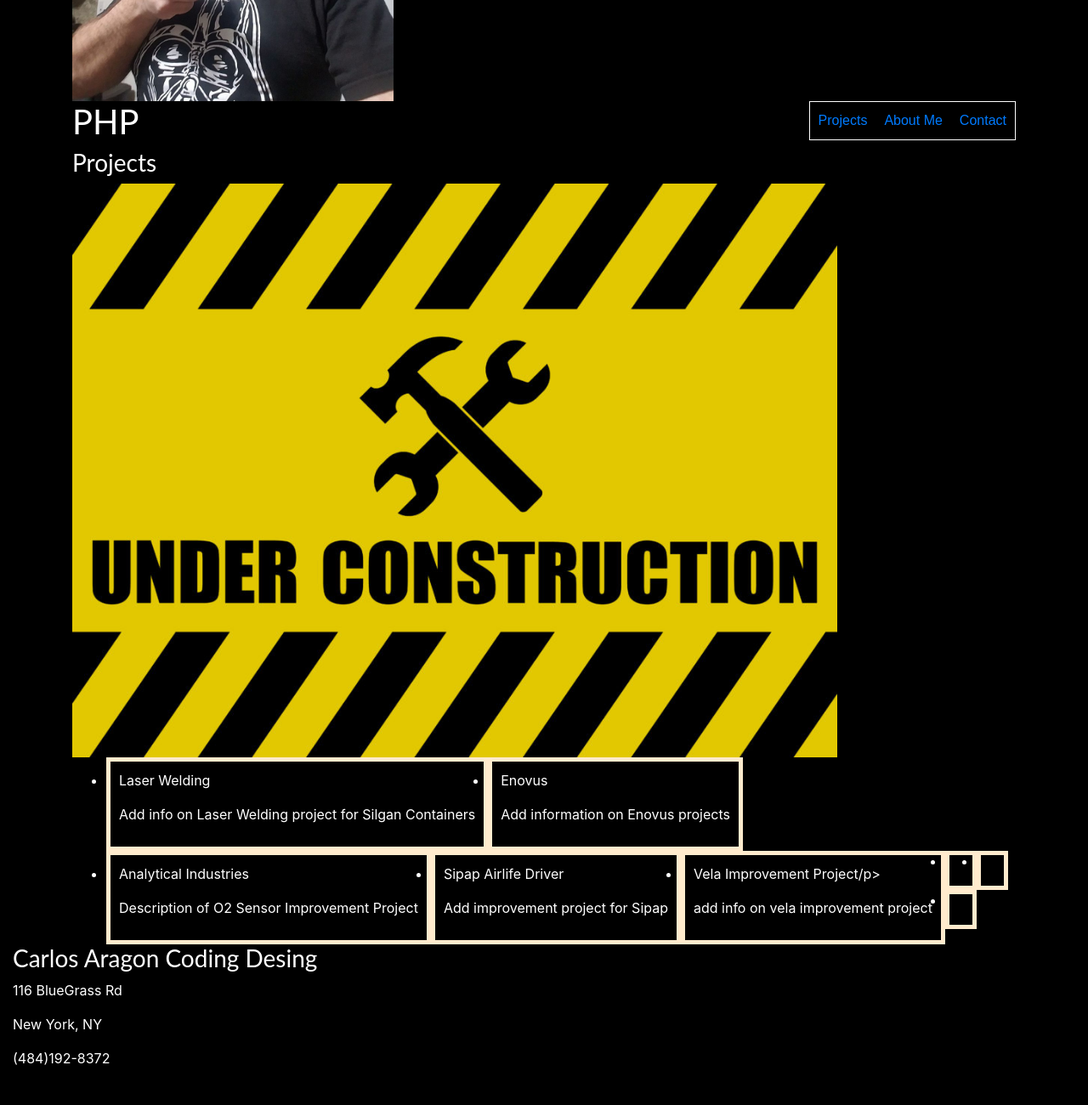
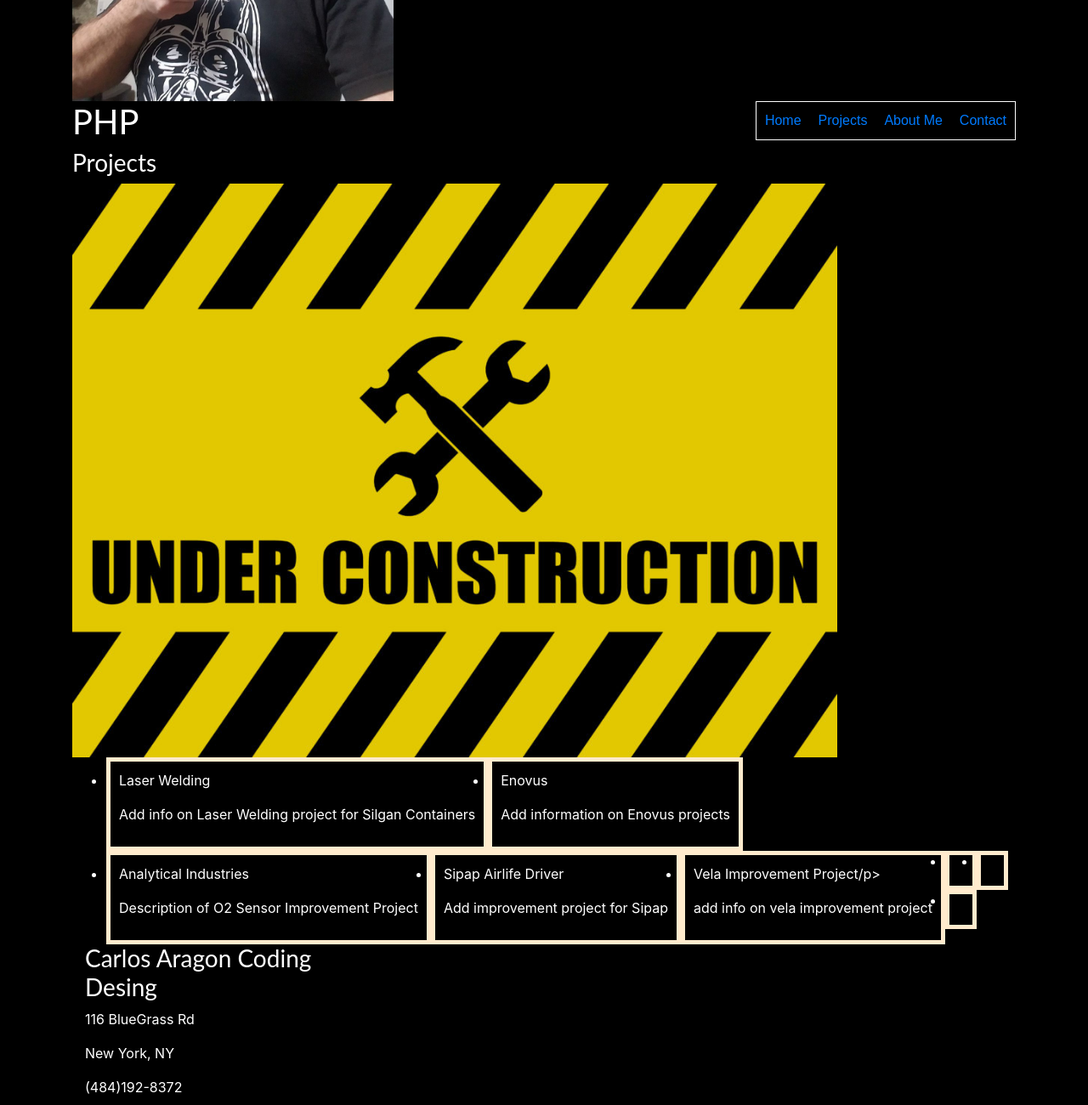
Before and after one commit to Truslide12/CasaCoding, a website: page Pages/projectManagement.html in a window 1280 px wide. Shown: the part 260-1560 px from the top of the page at 85% size. Before the commit the page ends 1533 px from the top, so only its background shows below. Drawn offline with nearby package versions, Linux system fonts and the light colour scheme; files whose address does not match are found by name.

Commit message:
matched footer format on all pages. Still need to decide if I want it centered and what font I want. Added homepage to all sub-pages

```diff
--- a/Pages/projectManagement.html
+++ b/Pages/projectManagement.html
@@ -44,6 +44,7 @@
             <div class="container">
                 <div class="menu">
                     <ul class="nav">
+                        <li><a href="../index.html">Home</a></li>
                         <li><a href="projects.html">Projects</a></li>
                         <li><a href="aboutMe.html">About Me</a></li>
                         <li><a href="contact.html">Contact</a></li>
@@ -97,8 +98,9 @@
 
         </div>
 
-        <!-- Footer -->
-        <div class="footer">
+<!-- Footer -->
+<div class="footer">
+        <div class="container">
             <div class="col-md-4">
                 <h3>Carlos Aragon Coding Desing</h3>
                 <p>116 BlueGrass Rd</p>
@@ -109,6 +111,7 @@
                 <a href="https://s3.amazonaws.com/codecademy-content/projects/headlines/twitter.svg"></a>
             </div>
         </div>
+    </div>
         <script type="text/javascript" src="assets/javascript/jcarousel.basic.js"></script>
         <script type="text/javascript" src="assets/javascript/jquery.jcarousel-control.min.js"></script>
         <script type="text/javascript" src="assets/javascript/jquery.js"></script>
--- a/assets/css/style.css
+++ b/assets/css/style.css
@@ -84,7 +84,7 @@ img {
     padding: 10px;
 }
 
-footer {
+.footer {
     content: " ";
     display: block;
     clear: both;
```
Also changed, not shown: Pages/embedded.html (+1 -0 lines), Pages/phpPrograms.html (+1 -0 lines), Pages/websites.html (+3 -0 lines).
